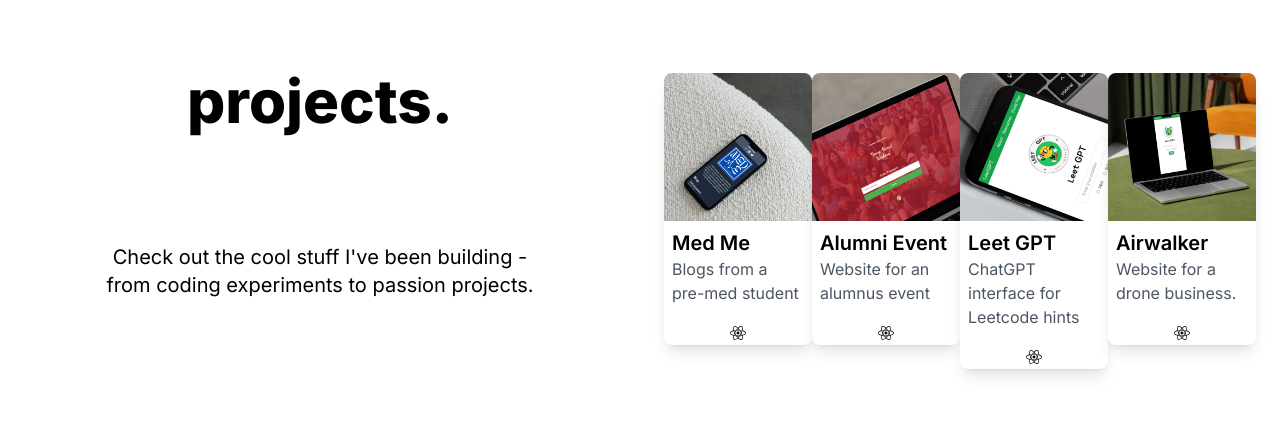
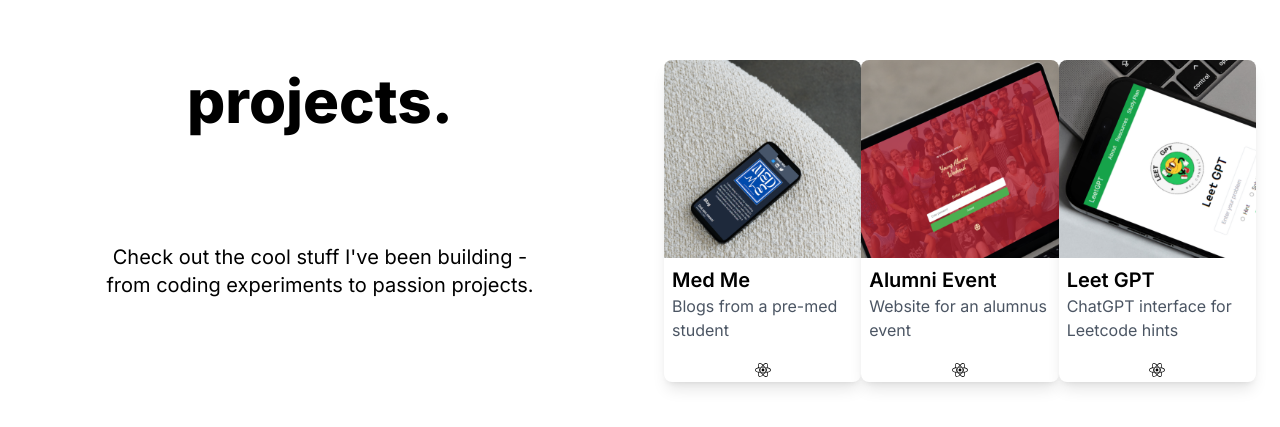
Before and after one commit to SushantChhetry/sushant-website, a Next.js app: page /project in a window 1280 px wide. Shown: the part 179-606 px from the top of the page. Built offline with nearby package versions, Linux system fonts and the light colour scheme.

Commit message:
Fixed Project Number

```diff
--- a/app/project/page.tsx
+++ b/app/project/page.tsx
@@ -51,7 +51,7 @@
             />
           </Link>
           {/* Project 4 */}
-          <Link href="https:/www.google.com" target="_blank">
+          {/* <Link href="https:/www.google.com" target="_blank">
             <ProjectCard
               title="Airwalker"
               imageSrc="/4.png"
@@ -59,7 +59,7 @@
               icons={["react"]}
               altText="med me"
             />
-          </Link>
+          </Link> */}
         </div>
       </div>
     </div>
```
